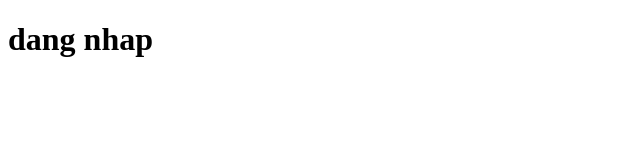
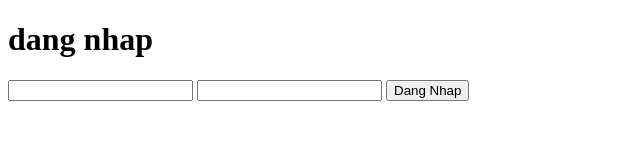
Before and after one commit to ThaiLyhcmut/learn-git-14-fe-2024, a plain HTML site: page login.html in a window 1280 px wide. Shown: the whole page, without its empty margins (0-640 px from the left). Drawn offline with Linux system fonts and the light colour scheme.

Commit message:
update page login

```diff
--- a/login.html
+++ b/login.html
@@ -7,5 +7,10 @@
 </head>
 <body>
     <h1>dang nhap</h1>
+    <form action="">
+        <input type="text" name="" id="">
+        <input type="password" name="" id="">
+        <button>Dang Nhap</button>
+    </form>
 </body>
 </html>
```
